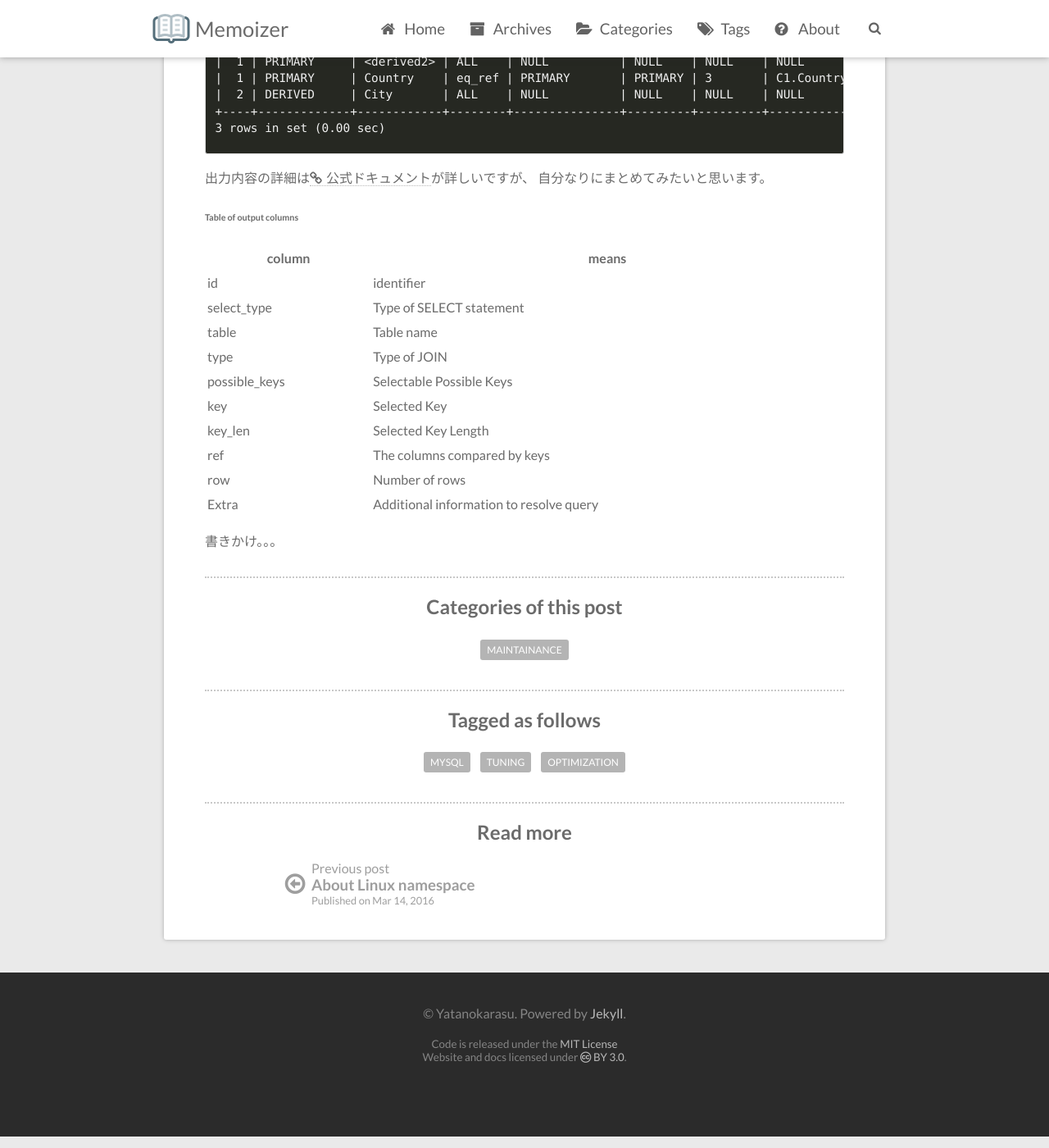
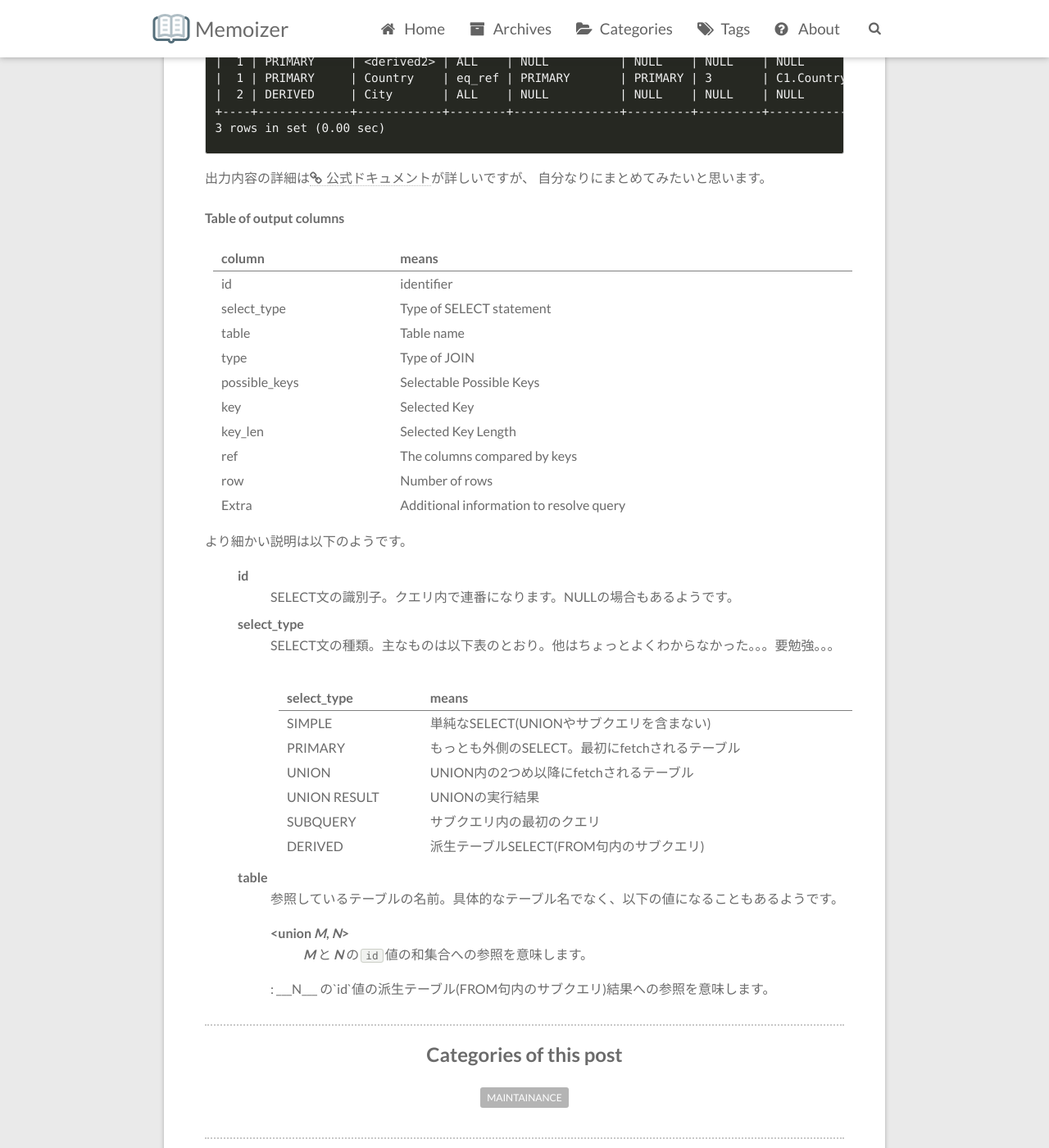
Before and after one commit to yatanokarasu/yatanokarasu.github.io, a Jekyll site: the page built from _posts/2016-03-16-mysql-optimize-query-and-index.md, in a window 1280 px wide and 1400 px high, scrolled down 858 px. Shown: the whole window at 82% size. Built offline with Jekyll 4.4.1, drawn with Linux system fonts in a browser that asks for light colours; some web fonts are replaced; some of the changed text lies outside the part shown.

Commit message:
Update posts.
Signed-off-by: yatanokarasu <sync.outerphase@gmail.com>

```diff
--- a/_posts/2016-03-16-mysql-optimize-query-and-index.md
+++ b/_posts/2016-03-16-mysql-optimize-query-and-index.md
@@ -41,10 +41,10 @@ mysql> EXPLAIN SELECT * FROM Country, (SELECT * FROM City WHERE Population > 100
 出力内容の詳細は[公式ドキュメント](https://dev.mysql.com/doc/refman/5.6/ja/explain-output.html)が詳しいですが、
 自分なりにまとめてみたいと思います。
 
-###### Table of output columns
+#### Table of output columns
 
-| column         |  means                                   |
-|----------------|------------------------------------------|
+|  column        |  means                                   |
+|:---------------|:-----------------------------------------|
 | id             | identifier                               |
 | select_type    | Type of SELECT statement                 |
 | table          | Table name                               |
@@ -55,6 +55,32 @@ mysql> EXPLAIN SELECT * FROM Country, (SELECT * FROM City WHERE Population > 100
 | ref            | The columns compared by keys             |
 | row            | Number of rows                           |
 | Extra          | Additional information to resolve query  |
+{: rules="groups"}
 
 
-書きかけ。。。
+より細かい説明は以下のようです。
+
+id
+:   SELECT文の識別子。クエリ内で連番になります。NULLの場合もあるようです。
+
+select_type
+:   SELECT文の種類。主なものは以下表のとおり。他はちょっとよくわからなかった。。。要勉強。。。<br><br>
+
+    | select_type   | means                               |
+    |:--------------|:------------------------------------|
+    | SIMPLE        | 単純なSELECT(UNIONやサブクエリを含まない)   |
+    | PRIMARY       | もっとも外側のSELECT。最初にfetchされるテーブル |
+    | UNION         | UNION内の2つめ以降にfetchされるテーブル      |
+    | UNION RESULT  | UNIONの実行結果                        |
+    | SUBQUERY      | サブクエリ内の最初のクエリ                     |
+    | DERIVED       | 派生テーブルSELECT(FROM句内のサブクエリ)        |
+    {: rules="groups"}
+
+table
+:   参照しているテーブルの名前。具体的なテーブル名でなく、以下の値になることもあるようです。
+
+    <union ___M___, ___N___>
+    :   ___M___ と ___N___ の`id`値の和集合への参照を意味します。
+
+    <derived ___N___>
+    :   ___N___ の`id`値の派生テーブル(FROM句内のサブクエリ)結果への参照を意味します。
--- a/_scss/_reset.scss
+++ b/_scss/_reset.scss
@@ -76,4 +76,11 @@ table {
     @include                font(16);
 
     width:                  100%;
+
+    margin:                 10px;
+
+
+    th, td {
+        padding:            2px 10px;
+    }
 }
```
Also changed, not shown: _posts/2016-03-14-about-linux-namespace.md (deleted, +0 -35 lines), _posts/2016-03-14-linux-kernel-features-using-docker.md (added, +95 -0 lines).
